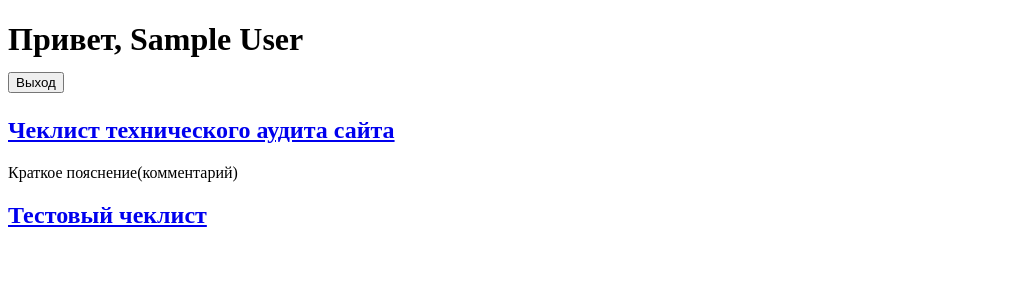
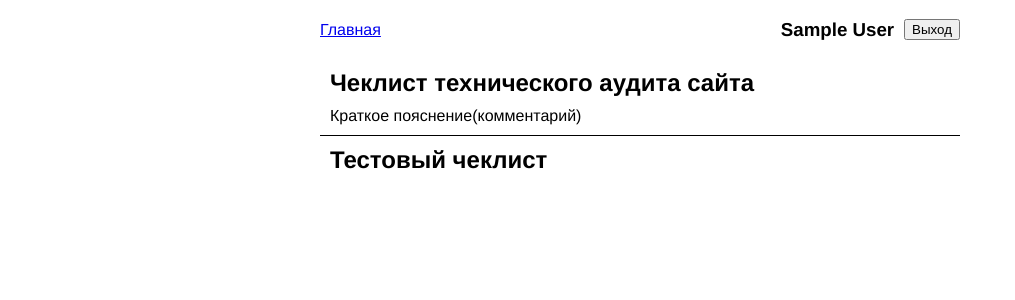
Before and after one commit to ShiraseAkira/checklist, a PHP site: page / in a window 1280 px wide. Shown: the top 300 px of the page, without its empty margins (0-1015 px from the left). Run offline with PHP 8.4, Linux system fonts and the light colour scheme; the visitor is signed in with stand-in values (Sample User, id 1); data comes from the database, SQL or seed files in the repository; both versions use the stored data as it was after the commit; data that the repository does not hold is empty.

Commit message:
fix: some basic styling

```diff
--- a/www/index.php
+++ b/www/index.php
@@ -24,49 +24,75 @@ $vk_auth_uri = VK_AUTH_URI . '?' . http_build_query($vk_auth_params);
 <html lang="en">
 <head>
     <meta charset="UTF-8">
+    <link rel="stylesheet" href="styles/style.css">
+    <title>Checklist</title>
 </head>
 <body>
 
 <?php if(isset($_SESSION['id_user'])) { ?>
-
-    <h1>Привет, <?php echo $_SESSION['display_name'] ?>
+    <div class="wrapper">
+        <header>
+            <a href="/">Главная</a>
+            <div>
+                <div>
+                    <h3>
+                        <?php echo $_SESSION['display_name'] ?>
+                    </h3>
+                </div>
                 <form method="post" action="do_logout.php">
                     <button type="submit">Выход</button>
                 </form>
-
+            </div>
+        </header>
+    </div>
+    <div class="wrapper">
+        <main>
 <?php
     $stmt = pdo()->query("SELECT * FROM `checklists`", PDO::FETCH_ASSOC);
     $rows = $stmt->fetchAll();
     foreach($rows as $row) { ?>
+        <div class="checklist">
             <h2>
                 <a href="<?= "/checklist.php?id_checklist=" . $row['id_checklist'] ?>">
                     <?= $row['name'] ?>
                 </a>
             </h2>
-        <div>
+            <?php if(isset($row['description'])) { ?>
+                <div class="checklist-description">
                     <?= $row['description'] ?>
                 </div>
-    <?php }
-?>
+            <?php } ?>
+        </div>
+    <?php } ?>
+
+        </main>
+    </div>
 
 <?php } else { ?>
     <?php flash(); ?>
+    <div class="login-wrapper">
+        <div class="login-form">
+            <h2>Войдите для начала работы</h2>
             <form method="post" action="do_login.php">
-        <div>
+                <div class="form-elem">
                     <label for="username">Имя пользователя</label>
                     <input type="text" id="username" name="username" required>
                 </div>
-        <div>
+                <div class="form-elem">
                     <label for="password">Пароль</label>
                     <input type="password" id="password" name="password" required>
                 </div>
+                <div class="form-elem">
+                    <a href="register.php">Регистрация</a>
                     <button type="submit">Войти</button>
+                </div>
+
             </form>
-    <p>или</p>
-    <a href="register.php">Регистрация</a>
-    <a href="<?= $google_auth_uri ?>">Войти через Google</a>
-    <a href="<?= $vk_auth_uri ?>">Войти через ВКонтакте</a>
-
+            <p>или войдите через соц.сети:</p>
+            <a href="<?= $google_auth_uri ?>">Google</a>
+            <a href="<?= $vk_auth_uri ?>">ВКонтакте</a>
+        </div>
+    </div>
 <?php } ?>
 
 </body>
--- /dev/null
+++ b/www/styles/style.css
@@ -0,0 +1,69 @@
+body {
+    margin: 0;
+    font-family: 'Franklin Gothic Medium', 'Arial Narrow', Arial, sans-serif;
+}
+
+.login-wrapper {
+    height: 100vh;
+    display: flex;
+    justify-content: center;
+    align-items: center;
+}
+
+.login-form > h2,
+.login-form > form,
+.login-form > p {
+    margin: 0 0 10px;
+}
+
+.form-elem {
+    margin: 0 0 10px;
+    display: flex;
+    justify-content: space-between;
+}
+
+.form-elem > label {
+    margin-right: 10px;
+}
+
+.wrapper {
+    width: 50%;
+    margin: 0 auto;
+}
+
+header,
+header > div {
+    display: flex;
+    justify-content: space-between;
+    align-items: center;
+}
+
+header h3 {
+    margin-right: 10px;
+}
+
+.checklist {
+    border-bottom: 1px solid #000;
+    padding: 10px;
+}
+
+.checklist:last-of-type {
+    border-bottom: none;
+}
+
+.checklist h2 {
+    margin: 0;
+}
+
+.checklist a {
+    text-decoration: none;
+}
+
+.checklist a,
+.checklist a:visited {
+    color: #000000;
+}
+
+.checklist-description {
+    margin-top: 10px;
+}
```
Also changed, not shown: DB_INIT.sql (+61 -0 lines), www/checklist.php (+42 -4 lines), www/register.php (+12 -2 lines). Lines whose indentation alone changed are shown as unchanged.
